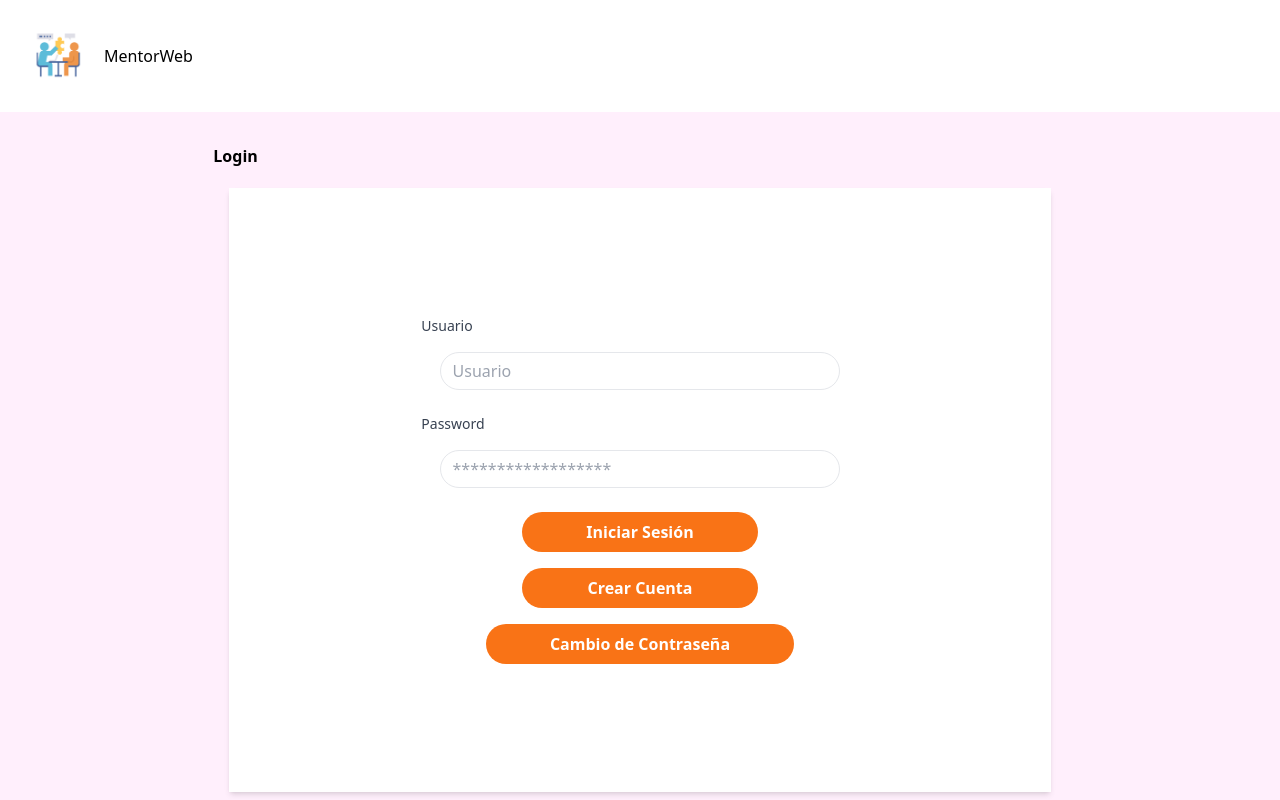
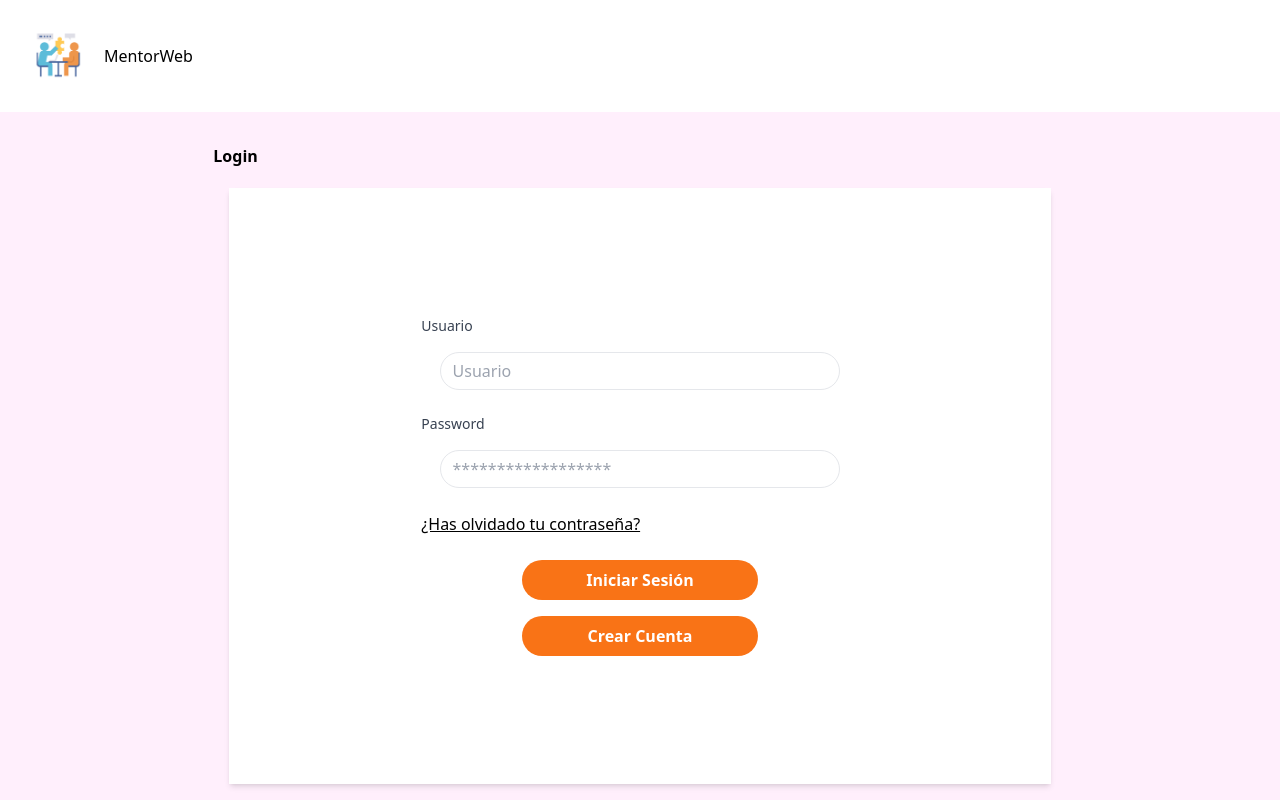
Before and after one commit to Denwort/MentorWeb_frontend, a Next.js app: page /login in a window 1280 px wide. Built offline with nearby package versions, Linux system fonts and the light colour scheme.

Commit message:
cambiocontraseña4

```diff
--- a/src/app/cambioContra/page.js
+++ b/src/app/cambioContra/page.js
@@ -153,8 +153,12 @@ export default function Home() {
                         <button className="bg-orange-500 hover:bg-orange-700 text-white font-bold py-2 px-16 rounded-full focus:outline-none focus:shadow-outline text-center" type="button" onClick={enviar}>
                         Cambio de Contraseña
                       </button>
+                      <button className="bg-orange-500 hover:bg-orange-700 text-white font-bold py-2 px-10 rounded-full focus:outline-none focus:shadow-outline text-center" type="button" onClick={refreshPage}>
+                            Cancelar
+                        </button>
                       </div>
                   </div>
+
                 </div>)}
                       {mostrarPregunta && (
                       <div className="flex items-center justify-center">
@@ -165,9 +169,14 @@ export default function Home() {
                         <div className="flex items-center justify-center">
                           <input className="border rounded-full w-11/12 py-2 px-3 text-gray-700 leading-tight focus:outline-none focus:shadow-outline" id="respuesta" type="respuesta" placeholder="respuesta" value={respuesta} onChange={(e) => setRespuesta(e.target.value)}/>
                         </div>
+                        <div className='grid row-cols-2 gap-4'>
                         <button className="bg-orange-500 hover:bg-orange-700 text-white font-bold py-2 px-16 rounded-full focus:outline-none focus:shadow-outline text-center" type="button" onClick={respuestaPregunta}>
                             Recuperar contraseña
                         </button>
+                        <button className="bg-orange-500 hover:bg-orange-700 text-white font-bold py-2 px-10 rounded-full focus:outline-none focus:shadow-outline text-center" type="button" onClick={refreshPage}>
+                            Cancelar
+                        </button>
+                        </div>
                         </div>
                       </div>)}
 
@@ -183,19 +192,16 @@ export default function Home() {
                             {errors.uppercase && <p className="text-red-500">{errors.uppercase}</p>}
                             {errors.specialChar && <p className="text-red-500">{errors.specialChar}</p>}
                             {errors.number && <p className="text-red-500">{errors.number}</p>}
+                            <div className='grid row-cols-2 gap-4'>
                           <button className="bg-orange-500 hover:bg-orange-700 text-white font-bold py-2 px-16 rounded-full focus:outline-none focus:shadow-outline text-center" type="button" onClick={nuevaContra} disabled={!isFormValid()}>
                           Confirmar
                           </button>
+                          <button className="bg-orange-500 hover:bg-orange-700 text-white font-bold py-2 px-10 rounded-full focus:outline-none focus:shadow-outline text-center" type="button" onClick={refreshPage}>
+                            Cancelar
+                          </button>
+                          </div>
                         </div>
                       </div>)}
-                      <div className="flex items-center justify-center mt-4">
-                      <button className="bg-orange-500 hover:bg-orange-700 text-white font-bold py-2 px-16 rounded-full focus:outline-none focus:shadow-outline text-center" type="button" onClick={refreshPage}>
-                      Cancelar
-                      </button>
-                      <a href="/login" className="bg-orange-500 hover:bg-orange-700 text-white font-bold py-2 px-16 rounded-full focus:outline-none focus:shadow-outline text-center">
-                      Regresar
-                      </a>
-                      </div>
               </form>
             </div>
           </div>
--- a/src/app/login/page.js
+++ b/src/app/login/page.js
@@ -73,6 +73,9 @@ export default function Home() {
               <input className="border rounded-full w-11/12 py-2 px-3 text-gray-700 leading-tight focus:outline-none focus:shadow-outline" id="password" type="password" placeholder="******************" value={password} onChange={(e) => setPassword(e.target.value)}/>
               </div>
             </div>
+            <div className="flex mb-6">
+                <a href="/cambioContra" className="underline">¿Has olvidado tu contraseña?</a>
+            </div>
 
             <div className="flex items-center justify-center ">
               <div className='grid row-cols-2 gap-4'>
@@ -85,14 +88,6 @@ export default function Home() {
 
               </div>
             </div>
-            <div className="flex items-center justify-center mt-4">
-                <a
-                  href="/cambioContra"
-                  className="bg-orange-500 hover:bg-orange-700 text-white font-bold py-2 px-16 rounded-full focus:outline-none focus:shadow-outline text-center"
-                >
-                  Cambio de Contraseña
-                </a>
-              </div>
             </div>
 
           </form>
```
